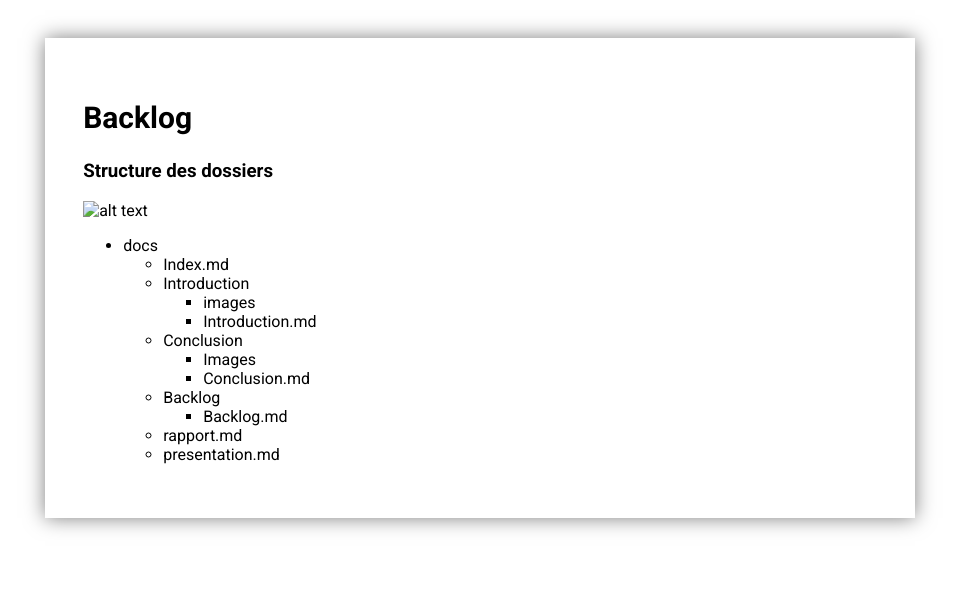
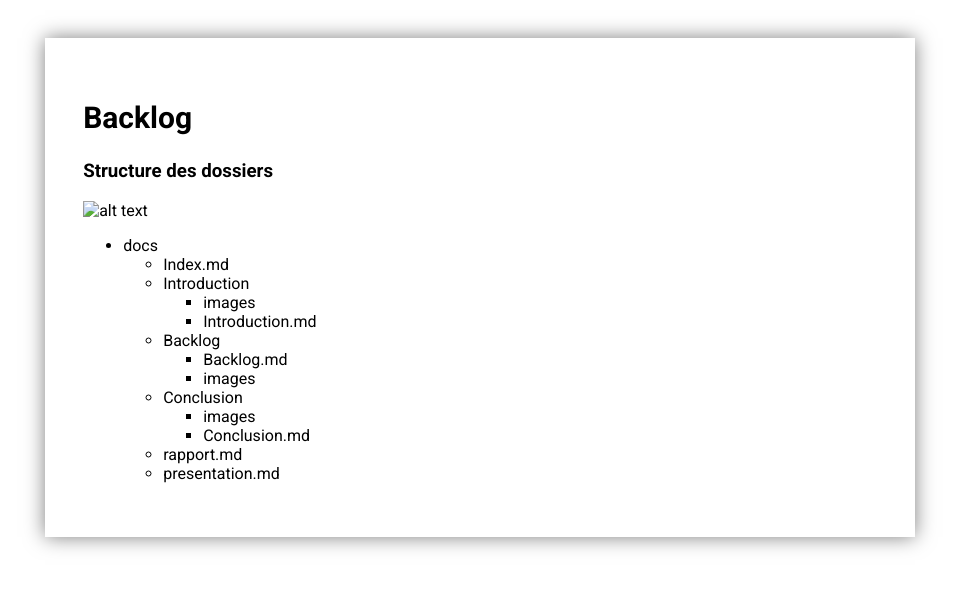
Before and after one commit to labs-web/lab-scrum, a Jekyll site: the page built from docs/backlog/Backlog.md, in a window 1280 px wide. Shown: the top 589 px of the page, without its empty margins (160-1119 px from the left). Built offline with Jekyll 4.4.1, drawn with Linux system fonts in a browser that asks for light colours.

Commit message:
Rearrange file structure and update links in Backlog.md

```diff
--- a/docs/backlog/Backlog.md
+++ b/docs/backlog/Backlog.md
@@ -17,11 +17,12 @@ order: 2
   - Introduction
     - images
     - Introduction.md
-  - Conclusion
-    - Images
-    - Conclusion.md
   - Backlog
     - Backlog.md
+    - images
+  - Conclusion
+    - images
+    - Conclusion.md
   -  rapport.md
   -  presentation.md
 
```
